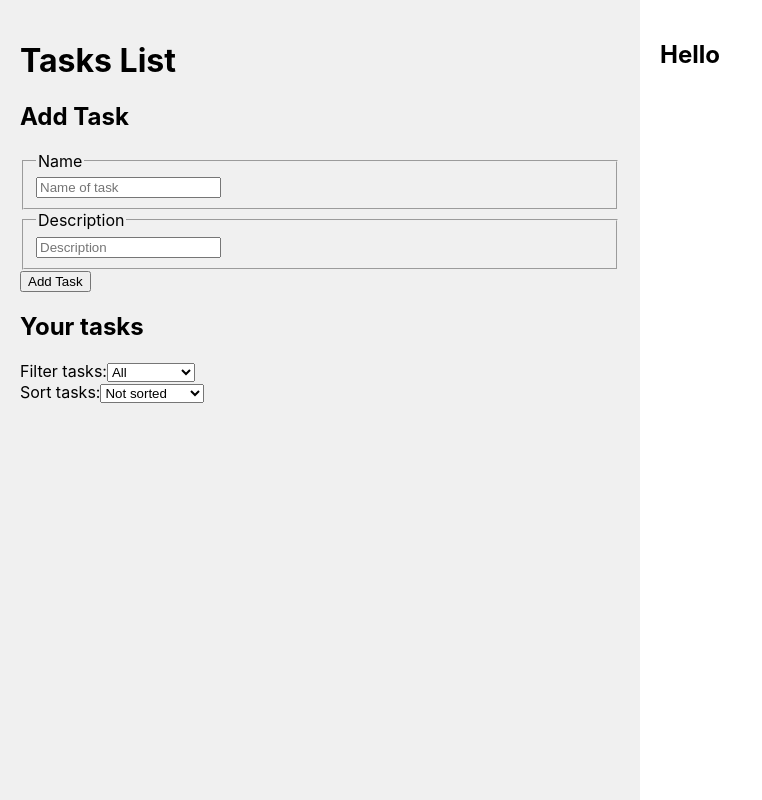
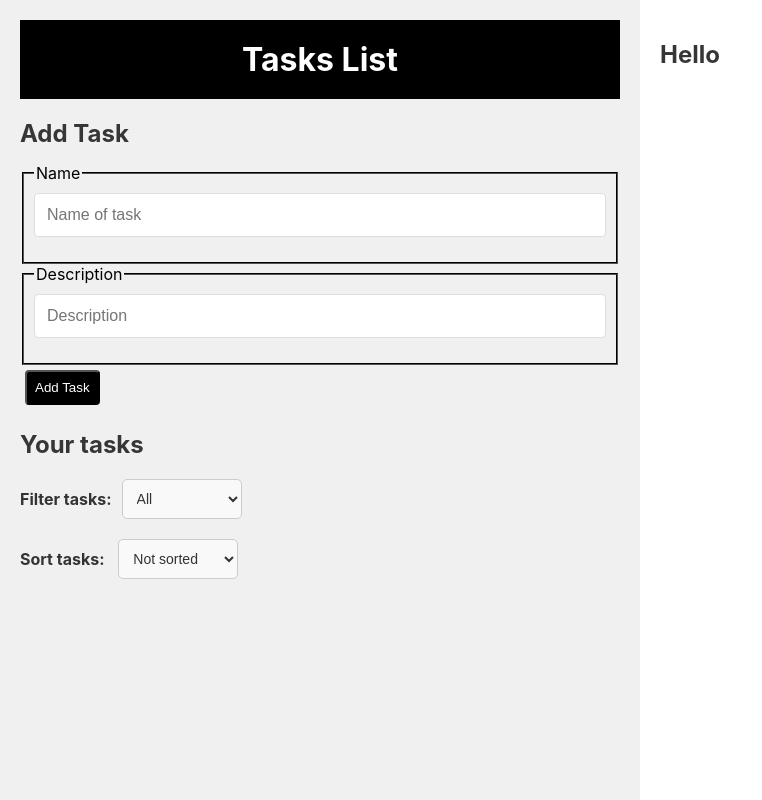
Before and after one commit to bagirzadeayaz/react, a React (Create React App) app: page / in a window 1280 px wide. Shown: the whole page, without its empty margins (0-762 px from the left). Built offline with nearby package versions, Linux system fonts and the light colour scheme.

Commit message:
added css to left side

```diff
--- a/src/App.css
+++ b/src/App.css
@@ -14,3 +14,84 @@
   background-color: #ffffff;
   padding: 20px;
 }
+
+header {
+  width: 100%;
+  background-color: black;
+  color: white;
+  text-align: center;
+  padding: 20px 0;
+  margin: 0 0 10px 0;
+}
+
+h1 {
+  font-size: 2rem;
+  margin: 0;
+}
+
+fieldset {
+  padding: 10px;
+  border-color: black;
+}
+
+h2 {
+  font-size: 1.5rem;
+  margin-bottom: 15px;
+  color: #363636;
+}
+
+input {
+  width: 100%;
+  padding: 12px;
+  margin-bottom: 15px;
+  border: 1px solid #ddd;
+  border-radius: 4px;
+  font-size: 1rem;
+  box-sizing: border-box;
+}
+
+.filter,
+.sort {
+    margin: 20px 0;
+    display: flex;
+    align-items: center;
+    gap: 10px;
+}
+
+.filter label,
+.sort label {
+    font-size: 16px;
+    font-weight: bold;
+    color: #333;
+}
+
+#filterOptions,
+#sortOptions {
+    padding: 10px;
+    font-size: 14px;
+    border: 1px solid #ccc;
+    border-radius: 5px;
+    background-color: #f9f9f9;
+    color: #333;
+    cursor: pointer;
+    transition: all 0.3s ease;
+    width: 120px;
+}
+
+#filterOptions:hover,
+#sortOptions:hover {
+    border-color: #888;
+    background-color: #f1f1f1;
+}
+
+button,
+a {
+    width: auto;
+    margin: 5px;
+    padding: 8px;
+    border-radius: 4px;
+    cursor: pointer;
+    background-color: black;
+    color: white;
+
+}
--- a/src/components/LeftSide.jsx
+++ b/src/components/LeftSide.jsx
@@ -1,5 +1,3 @@
-
-
 function LeftSide() {
     return (
         <div class="container">
@@ -39,7 +37,7 @@ function LeftSide() {
             </div>
 
             <div class="sort">
-                <label for="sortOptions">Sort tasks:</label>
+                <label for="sortOptions">Sort tasks:&nbsp;</label>
                 <select id="sortOptions">
                     <option value="not-sorted">Not sorted</option>
                     <option value="date">Sort by Date</option>
```
